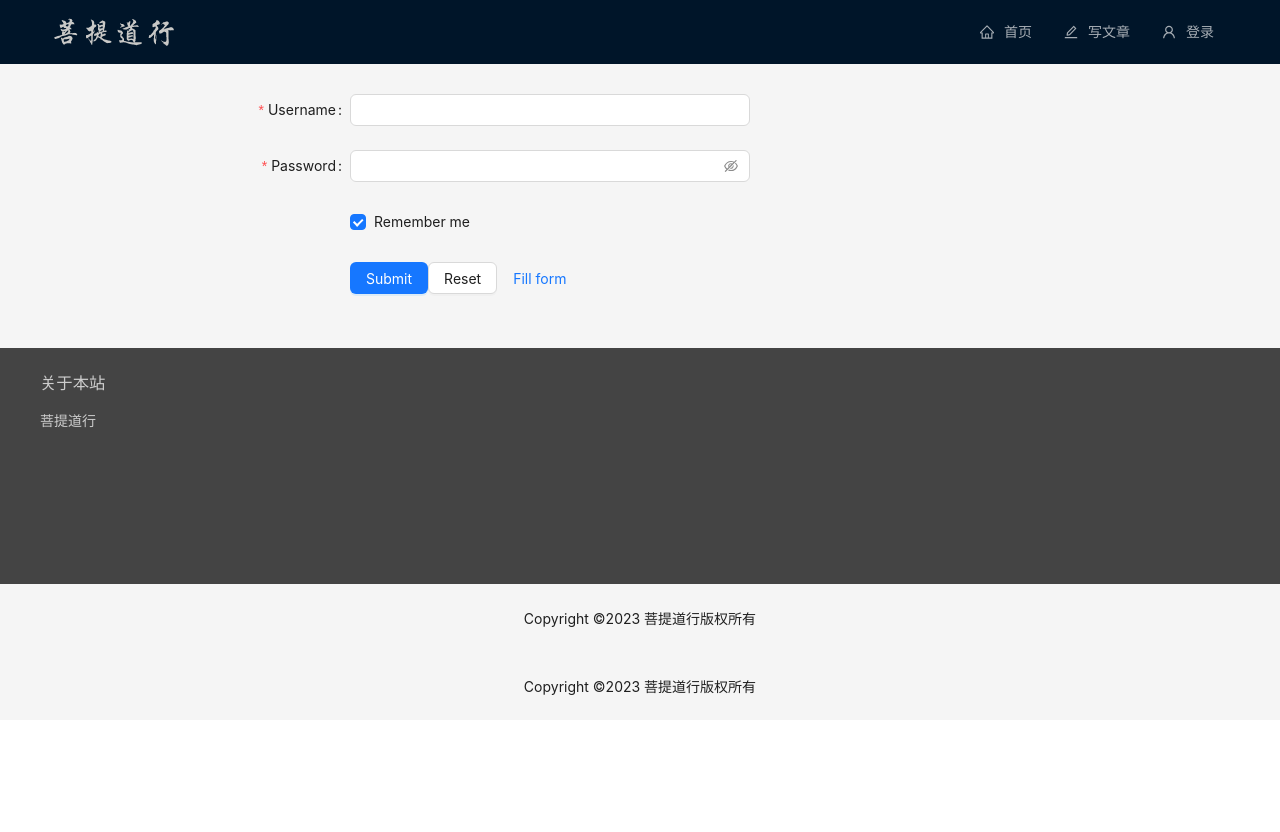
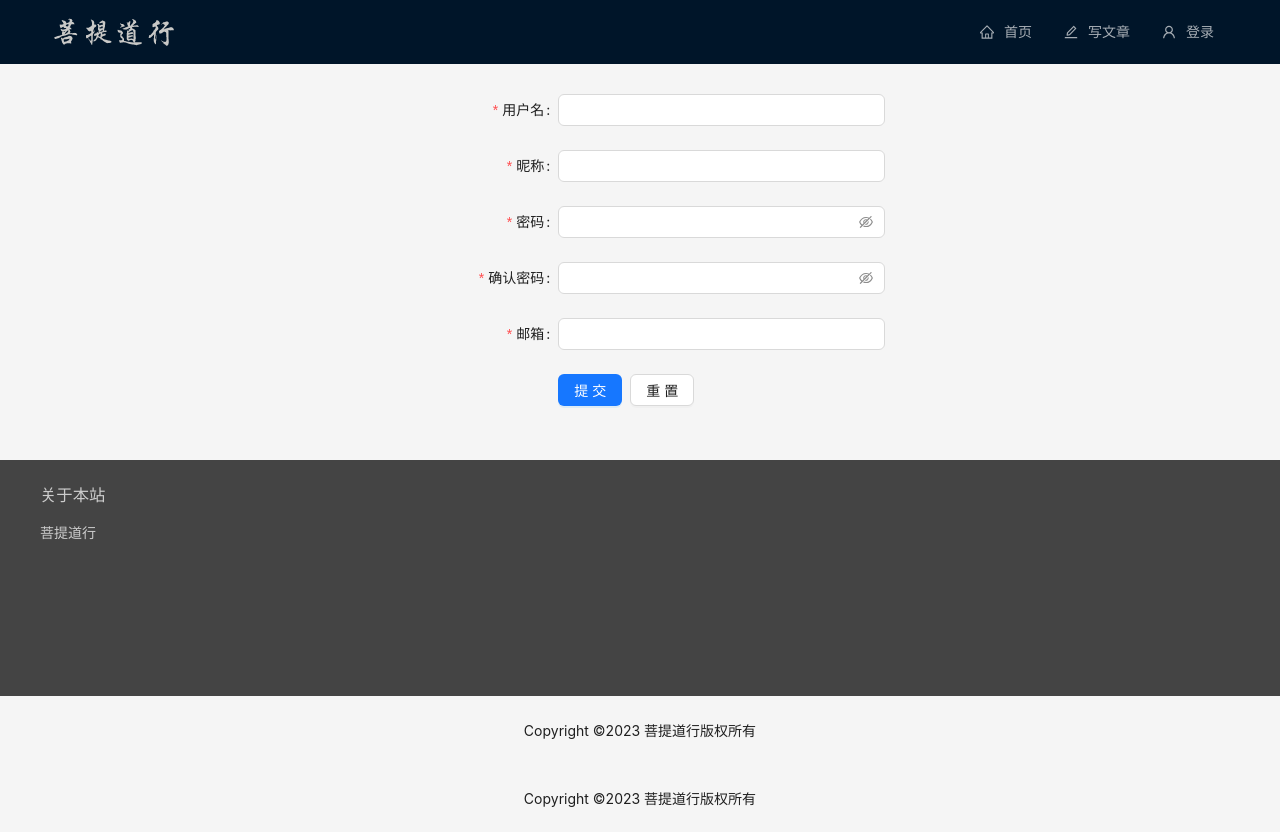
Before and after one commit to AlienAvatar/puti, a React (Create React App) app: page /register in a window 1280 px wide. Before the commit the page ends 800 px from the top, so only its background shows below. Built offline with nearby package versions, Linux system fonts and the light colour scheme; what react-router-redux would draw is missing.

Commit message:
添加注册功能

```diff
--- a/src/store/Reducer.js
+++ b/src/store/Reducer.js
@@ -1,11 +1,12 @@
 import { combineReducers } from 'redux';
 import loginReducer  from './login/Reducer';
 import articleReducer from './article/Reducer'
-
+import registerReducer from './register/Reducer'
 /**
  * 组合reducer
  */
 export default combineReducers({
     loginReducer : loginReducer,
-    articleReducer : articleReducer
+    articleReducer : articleReducer,
+    registerReducer : registerReducer,
 })
--- a/src/store/config.js
+++ b/src/store/config.js
@@ -2,13 +2,14 @@ const SERVER_ADDR = 'http://localhost:9527';
 const LOGIN = '/login';
 
 export const PATH_VALIDUSER = SERVER_ADDR + LOGIN + '/validUser';
-export const PATH_HOME = '/';
-
 export const PATH_TEST = SERVER_ADDR + LOGIN + '/testConnection';
 export const PATH_VALIDTOKEN = SERVER_ADDR + LOGIN + '/validToken';
+export const PATH_ADDUSER = SERVER_ADDR + LOGIN + '/addUser';
 
 const ARTICLE = '/article'
 export const PATH_SAVE_ARTICLE = SERVER_ADDR + ARTICLE + '/saveArticle'
 export const PATH_QUERY_ARTICLE_BYNUM = SERVER_ADDR + ARTICLE + '/queryArticle'
 export const PATH_QUERY_ALL_ARTICLE = SERVER_ADDR + ARTICLE + '/queryAllArticle'
 export const PATH_ADD_LIKE_COUNT = SERVER_ADDR + ARTICLE + '/addLikeCount'
+
+export const PATH_HOME = '/';
--- /dev/null
+++ b/src/store/register/Reducer.js
@@ -0,0 +1,58 @@
+import { createSlice, createAsyncThunk } from '@reduxjs/toolkit'
+import axios from "axios";
+import * as config from "../config";
+
+//status 'idle 空闲状态 | loading 加载状态 | succeeded 成功返回数据 | failed 失败返回数据 | error 错误状态
+const initState = {
+    userData: {},
+    status : 'idle',
+    error : null
+};
+
+
+//Action
+//createAsyncThunk 来帮助发送数据，而不仅仅是获取数据,这是一个异步请求
+export const fetchAddUserPosts = createAsyncThunk(config.PATH_ADDUSER, async (paramData) => {
+    const response = await axios.post(config.PATH_ADDUSER, paramData);
+    return response.data;
+})
+
+const registerReducer = createSlice({
+    name : 'login',
+    initState,
+    reducers: {
+        addUser(state, action){
+          state = Object.assign({}, state, {
+            userData: action.payload,
+          });
+        },
+    },
+
+    //这是原来的reducer
+    extraReducers(builder) {
+        builder
+            .addCase(fetchAddUserPosts.pending, (state, action) => {
+                state.status = 'loading'
+            })
+            .addCase(fetchAddUserPosts.fulfilled, (state, action) => {
+            if(action.payload.code === 200){
+                state.status = 'succeeded';
+                state.articleData = action.payload;
+            }else{
+                state.status = 'failed';
+                state.error = action.payload.message;
+            }
+            })
+            .addCase(fetchAddUserPosts.rejected, (state, action) => {
+                state.status = 'error'
+                state.error = action.payload.message
+            })
+            .addDefaultCase((state, action) => {
+                return initState;
+            })
+    },
+})
+
+export const { addUser } = registerReducer.actions;
+
+export default registerReducer.reducer;
--- a/src/views/pages/assets/css/global.css
+++ b/src/views/pages/assets/css/global.css
@@ -59,3 +59,9 @@ p {
     padding-left: 80px;
     padding-right: 80px;
 }
+
+.g-icon-color-blue{
+    background-color: #1677ff;
+    border-radius: 50%;
+    color: #fff;
+}
--- a/src/views/pages/routes/Article.js
+++ b/src/views/pages/routes/Article.js
@@ -85,7 +85,7 @@ function ArticlePage(props) {
       console.log('props', props);
       console.log("response",response);
       console.log("data",response.payload);
-      if(response.payload.code == 200){
+      if(typeof response.payload !== "undefined" && response.payload.code == 200){
         setTimeout(()=>{
           window.location.href = window.location.origin + "/detail/" + response.payload.data.num;
         },1000);
--- a/src/views/pages/routes/Login.js
+++ b/src/views/pages/routes/Login.js
@@ -1,11 +1,12 @@
 import { Button, Checkbox, Form, Input, Avatar, Space } from 'antd';
-import { Breadcrumb, Layout, Menu, theme, Row, Col } from 'antd';
-import { AppstoreOutlined, HomeOutlined, UserOutlined, CheckCircleTwoTone, CheckCircleOutlined} from '@ant-design/icons';
+import { Breadcrumb, Layout, Menu, theme, Row, Col, notification } from 'antd';
+import { AppstoreOutlined, HomeOutlined, UserOutlined, CheckCircleTwoTone, CheckCircleOutlined, CloseCircleOutlined} from '@ant-design/icons';
 import { useRef,useState,useEffect, createContext, useLayoutEffect } from 'react';
 import CusLayout from '../components/CusLayout';
 import { bindActionCreators } from 'redux';
 import { connect } from 'react-redux';
 import { actionCreators as loginActionCreators } from '../../../store/login';
+import '../assets/css/detail.css';
 
 const { Header, Content, Footer } = Layout;
 const PATH_LOGIN = '/login/validUser';
@@ -40,6 +41,14 @@ function LoginPage(props) {
       setTimeout(backToHome,3000);
     }else{
       setSuccess(false);
+      console.log("response",response);
+
+      const notificationParam = {
+        message : response.message,
+        description : "",
+        icon : <CloseCircleOutlined className="detail-notification-error-icon"/>
+      }
+      openNotification('top',notificationParam);
     }
   };
 
@@ -53,6 +62,16 @@ function LoginPage(props) {
 
   const onRegis = () => {
     window.location.href = window.location.origin + "/register";
+  };
+
+  //消息通知
+  const openNotification = (placement,notificationParam) => {
+    notification.open({
+      message: notificationParam.message,
+      description: notificationParam.description,
+      placement,
+      icon: notificationParam.icon
+    });
   };
 
   const LoginRenderDom =
@@ -92,7 +111,7 @@ function LoginPage(props) {
             </Form.Item>
 
             <Form.Item wrapperCol={{ offset: 8, span: 16 }}>
-              <Space></Space>
+              <Space size={[8,16]}>
                 <Button type="primary" htmlType="submit">
                   提交
                 </Button>
@@ -102,6 +121,7 @@ function LoginPage(props) {
                 <Button type="link" htmlType="button" onClick={onRegis}>
                   注册
                 </Button>
+              </Space>
             </Form.Item>
           </Form>
         </Col>
--- a/src/views/pages/routes/Main.js
+++ b/src/views/pages/routes/Main.js
@@ -1,9 +1,7 @@
-import { Breadcrumb, Layout, Menu, theme, Row, Col, Divider} from 'antd';
-import { AppstoreOutlined, HomeOutlined, UserOutlined } from '@ant-design/icons';
-import ImgSrc  from "../assets/main/main.jpg";
+import { Breadcrumb, Layout, theme, Row, Col, Divider} from 'antd';
 import ArtList from '../components/ArticleList';
 import CusLayout from '../components/CusLayout';
-import { useEffect, useState, useParams } from 'react';
+import { useState } from 'react';
 import { connect } from 'react-redux';
 import '../assets/css/global.css';
 import '../assets/css/main.css';
--- a/src/views/pages/routes/Regis.js
+++ b/src/views/pages/routes/Regis.js
@@ -1,16 +1,64 @@
-import { Button, Checkbox, Form, Input } from 'antd';
-import { Breadcrumb, Layout, Menu, theme } from 'antd';
+import { Button, Form, Input, Row, Col, notification, Space, Layout } from 'antd';
 import CusFooter from '../components/CusFooter';
 import CusHeader from '../components/CusHeader';
 import { useRef } from 'react';
+import { fetchAddUserPosts} from '../../../store/register/Reducer';
+import { useDispatch, useSelector } from 'react-redux';
+import { InfoCircleOutlined, CheckCircleOutlined, CloseCircleOutlined } from '@ant-design/icons';
+import '../assets/css/global.css'
 
 const { Header, Content, Footer } = Layout;
 
 function RegisterPage() {
   const formRef = useRef(null);
+  const dispatch = useDispatch();
+  const postStatus = useSelector((state) => state.articleReducer.status);
 
-  const onFinish = (values) => {
-    console.log('Success:', values);
+  const onFinish = async (values) => {
+    if(postStatus === "idle"){
+
+      //密码不一致提示
+      if(values.password !== values.repassword){
+        const notificationParam = {
+          message : "密码不一致",
+          description : "",
+          icon : <InfoCircleOutlined className="g-icon-color-blue"/>
+        }
+
+        openNotification('top', notificationParam);
+      }
+
+
+      var paramData = {
+        "username" : values.username,
+        "password" : values.password,
+        "nickname" : values.nickname,
+        "email" : values.email
+      }
+
+      const response = await dispatch(fetchAddUserPosts(paramData));
+      if(typeof response.payload !== "undefined" && response.payload.code == 200){
+        const notificationParam = {
+          message : response.payload.message,
+          description : "",
+          icon : <CheckCircleOutlined className="detail-notification-right-icon"/>
+        }
+        openNotification('top',notificationParam);
+        sessionStorage.setItem('token',response.payload.data.token);
+        setTimeout(()=>{
+          window.location.href = window.location.origin + "/";
+        },1000);
+      }else{
+        const notificationParam = {
+          message : "注册失败",
+          description : response.payload.message,
+          icon : <CloseCircleOutlined className="detail-notification-error-icon"/>
+        }
+        openNotification('top',notificationParam);
+      }
+
+    }
+
   };
 
   const onFinishFailed = (errorInfo) => {
@@ -26,12 +74,26 @@ function RegisterPage() {
     window.location.href = window.location.origin + "/register";
   };
 
+  //消息通知
+  const openNotification = (placement,notificationParam) => {
+    notification.open({
+      message: notificationParam.message,
+      description: notificationParam.description,
+      placement,
+      icon: notificationParam.icon
+    });
+  };
+
+
   return (
     <Layout>
         {/* 自定义头部 */}
         <CusHeader prop="regis" />
 
         <Content className="site-layout" style={{ padding: '30px 150px' }}>
+          <Row>
+          <Col span={6}></Col>
+          <Col span={12}>
             <Form
               name="basic"
               labelCol={{ span: 8 }}
@@ -44,37 +106,59 @@ function RegisterPage() {
               ref={formRef}
             >
               <Form.Item
-              label="Username"
+                label="用户名"
                 name="username"
-              rules={[{ required: true, message: 'Please input your username!' }]}
+                rules={[{ required: true, message: '请输入用户名!' }]}
               >
                 <Input />
               </Form.Item>
 
               <Form.Item
-              label="Password"
+                label="昵称"
+                name="nickname"
+                rules={[{ required: true, message: '请输入昵称!' }]}
+              >
+                <Input />
+              </Form.Item>
+
+              <Form.Item
+                label="密码"
                 name="password"
-              rules={[{ required: true, message: 'Please input your password!' }]}
+                rules={[{ required: true, message: '请输入密码!' }]}
               >
                 <Input.Password />
               </Form.Item>
 
-            <Form.Item name="remember" valuePropName="checked" wrapperCol={{ offset: 8, span: 16 }}>
-              <Checkbox>Remember me</Checkbox>
+              <Form.Item
+                label="确认密码"
+                name="repassword"
+                rules={[{ required: true, message: '请输入确认密码!' }]}
+              >
+                <Input.Password />
+              </Form.Item>
+
+              <Form.Item
+                label="邮箱"
+                name="email"
+                rules={[{ required: true, message: '请输入邮箱!' }]}
+              >
+                <Input />
               </Form.Item>
 
               <Form.Item wrapperCol={{ offset: 8, span: 16 }}>
+                <Space size={[8,16]}>
                   <Button type="primary" htmlType="submit">
-                Submit
+                    提交
                   </Button>
                   <Button htmlType="button" onClick={onReset}>
-                Reset
+                    重置
                   </Button>
-              <Button type="link" htmlType="button" onClick={onRegis}>
-                Fill form
-              </Button>
+                </Space>
               </Form.Item>
             </Form>
+          </Col>
+          <Col span={6}></Col>
+        </Row>
         </Content>
 
       <CusFooter />
```
Also changed, not shown: src/store/article/Reducer.js (+0 -57 lines). Lines whose indentation alone changed are shown as unchanged.
